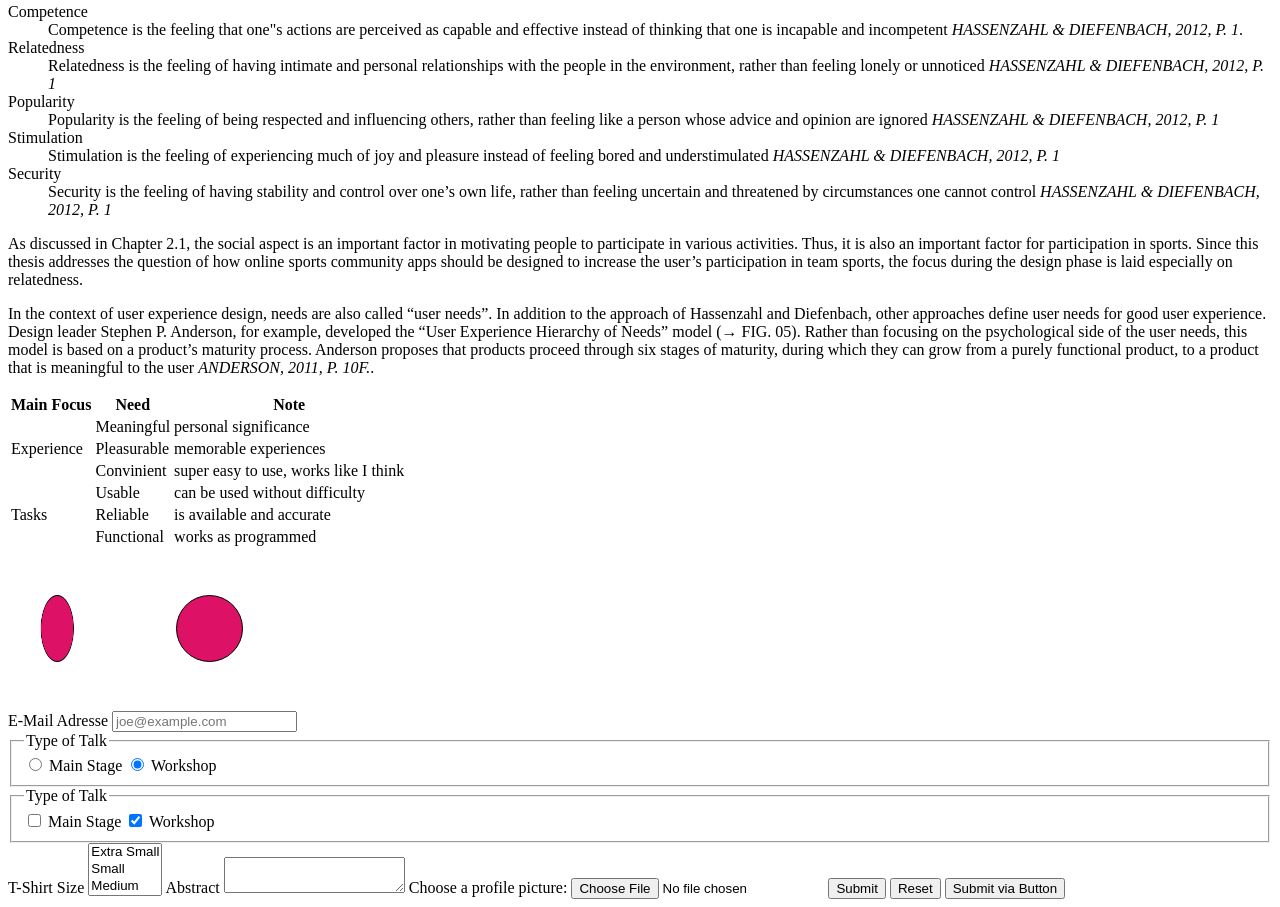
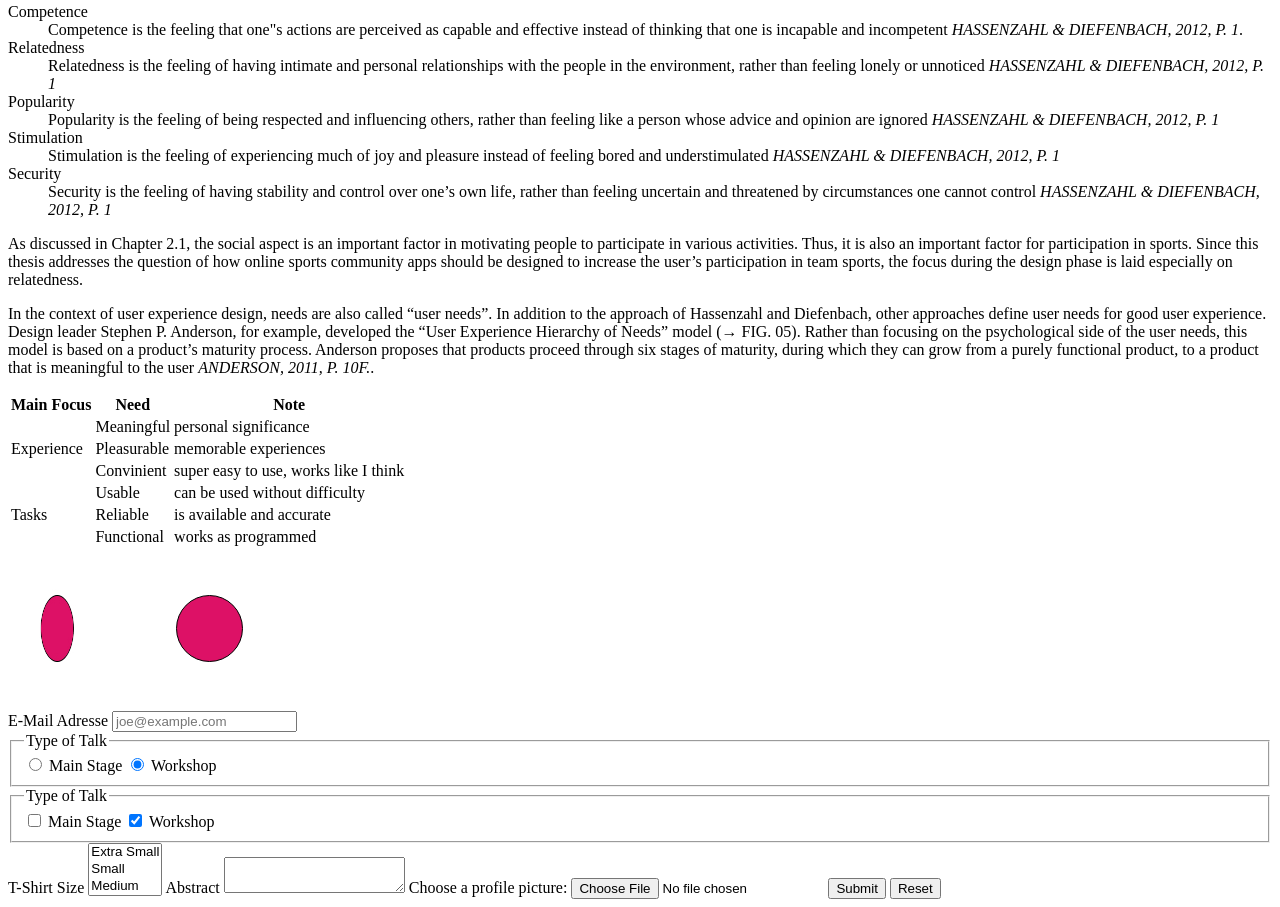
Before and after one commit to mi-classroom/startercode-fur-die-frontend-basics-cnoss, a plain HTML site: page chapter/design-principles.html in a window 1280 px wide. Shown: the part 510-1417 px from the top of the page. Drawn offline with Linux system fonts and the light colour scheme.

Commit message:
Formular aufgeräumt

```diff
--- a/chapter/design-principles.html
+++ b/chapter/design-principles.html
@@ -153,7 +153,6 @@
       <input type="submit" value="Submit">
       <input type="reset" value="Reset">
 
-      <button>Submit via Button</button>
     </form>
 
 
```
